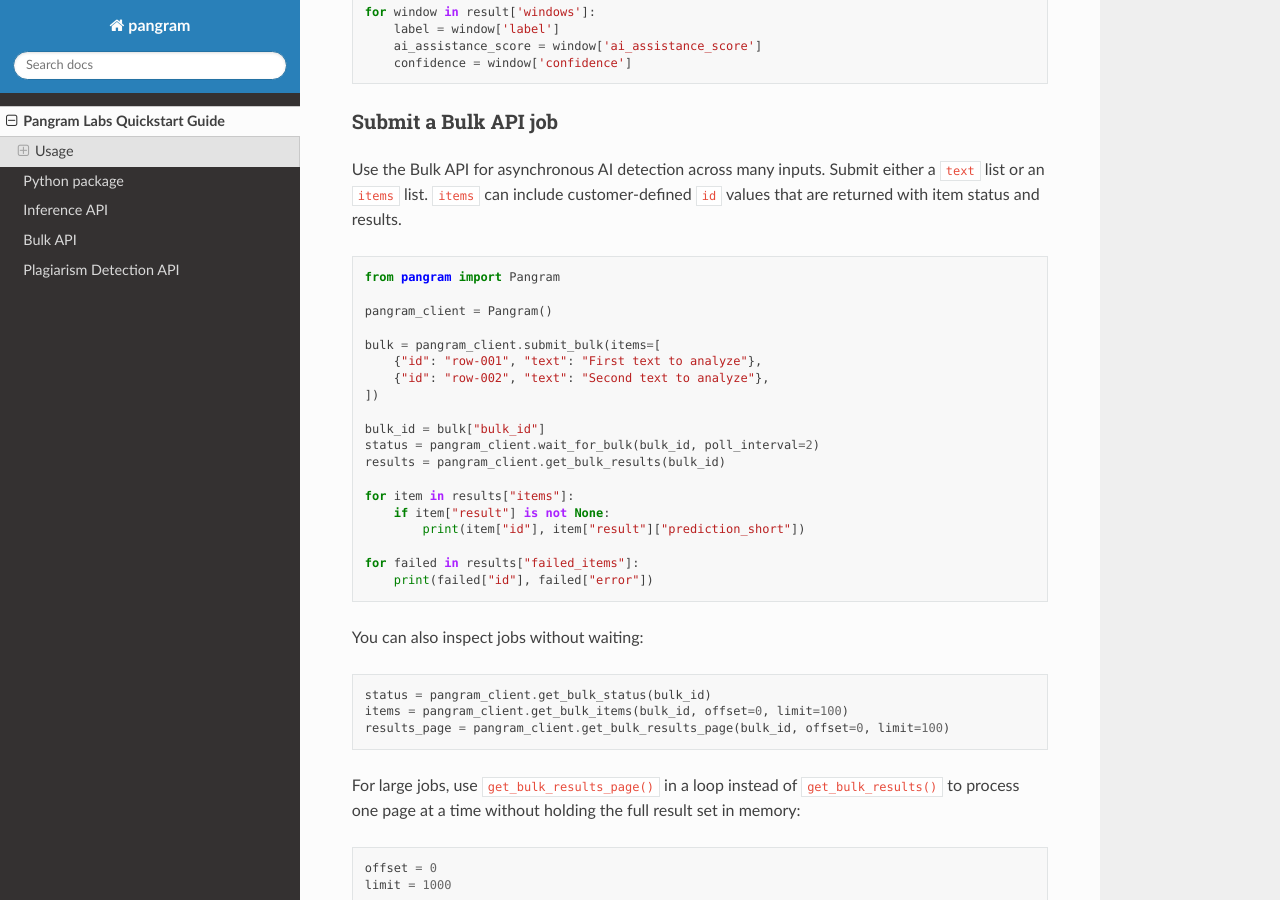
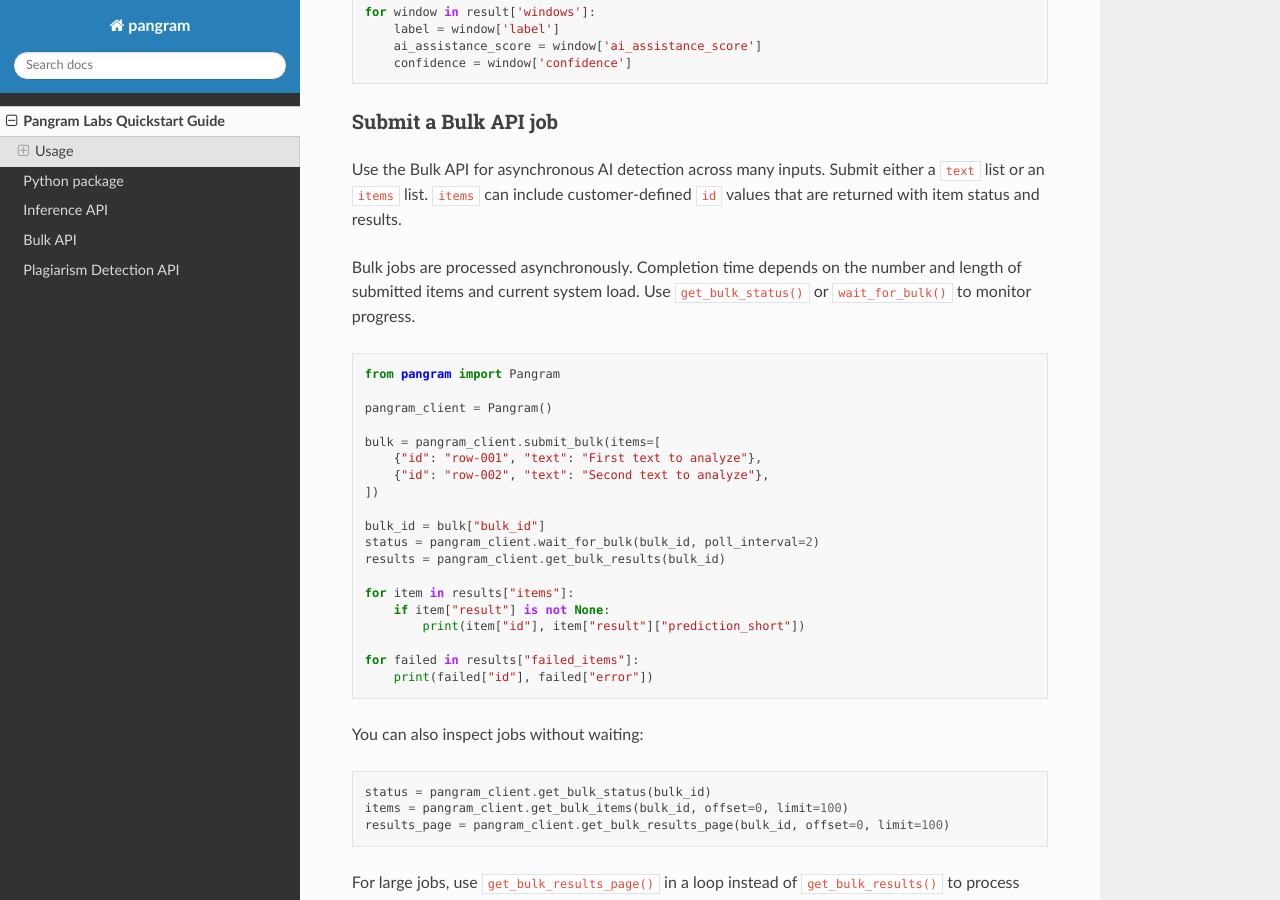
Before and after one commit to pangramlabs/pangram-sdk, a Sphinx documentation site: the page built from docs/tutorial.rst, in a window 1280 px wide and 900 px high, scrolled down 1045 px. Built offline with Sphinx 7.4.7 and the Read the Docs theme 3.1.0, drawn with Linux system fonts in a browser that asks for light colours.

Commit message:
Clarify bulk completion timing

```diff
--- a/docs/api/rest.rst
+++ b/docs/api/rest.rst
@@ -152,6 +152,9 @@ Bulk API
 The Bulk API accepts many texts, queues them as asynchronous AI detection work,
 and returns a bulk job ID. Poll the bulk status endpoint until the status is
 ``succeeded``, ``failed``, or ``partial``.
+
+Completion time depends on the number and length of submitted items and current
+system load. Use the bulk status endpoint to monitor progress.
 
 Bulk metadata and results are retained for 48 hours after the job reaches a
 terminal status. ``created_at`` and ``completed_at`` are returned as Unix epoch
--- a/docs/tutorial.rst
+++ b/docs/tutorial.rst
@@ -61,6 +61,10 @@ Submit a Bulk API job
 Use the Bulk API for asynchronous AI detection across many inputs. Submit either
 a ``text`` list or an ``items`` list. ``items`` can include customer-defined
 ``id`` values that are returned with item status and results.
+
+Bulk jobs are processed asynchronously. Completion time depends on the number
+and length of submitted items and current system load. Use
+``get_bulk_status()`` or ``wait_for_bulk()`` to monitor progress.
 
 .. code:: python
 
```
Also changed, not shown: README.md (+4 -0 lines), 1 other file.
